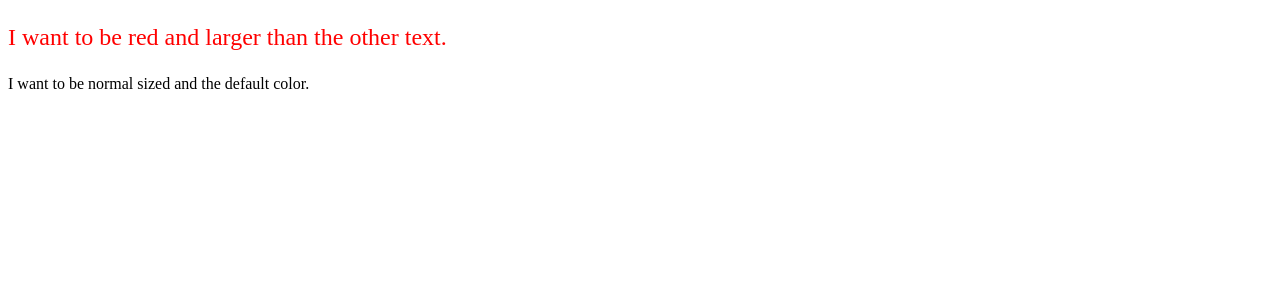
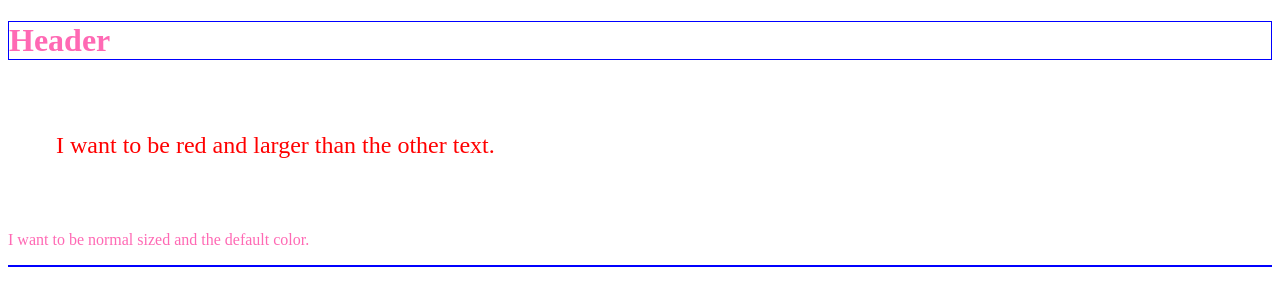
Before and after one commit to MitchP95/learn-css, an Angular app in the folder learn-css/: page / in a window 1280 px wide. Shown: the top 306 px of the page. Built offline with nearby package versions, Linux system fonts and the light colour scheme.

Commit message:
Added html ID and ID lookup from css.

```diff
--- a/learn-css/src/app/b-selector/b-selector.component.css
+++ b/learn-css/src/app/b-selector/b-selector.component.css
@@ -1,4 +1,15 @@
+/* apply to all text without a specific color change*/
+* {
+    color: hotpink;
+}
+
 article p:first-of-type {
     color : red;
     font-size: 1.5em;
+    padding: 2em;
 }
+
+/* Look for ID 'rad' */
+#rad {
+    border: 1px solid blue;
+}
--- a/learn-css/src/app/b-selector/b-selector.component.html
+++ b/learn-css/src/app/b-selector/b-selector.component.html
@@ -1,4 +1,8 @@
+<h1 id="rad">Header</h1>
+
 <article>
     <p>I want to be red and larger than the other text.</p>
     <p>I want to be normal sized and the default color.</p>
 </article>
+
+<div id="rad"></div>
```
